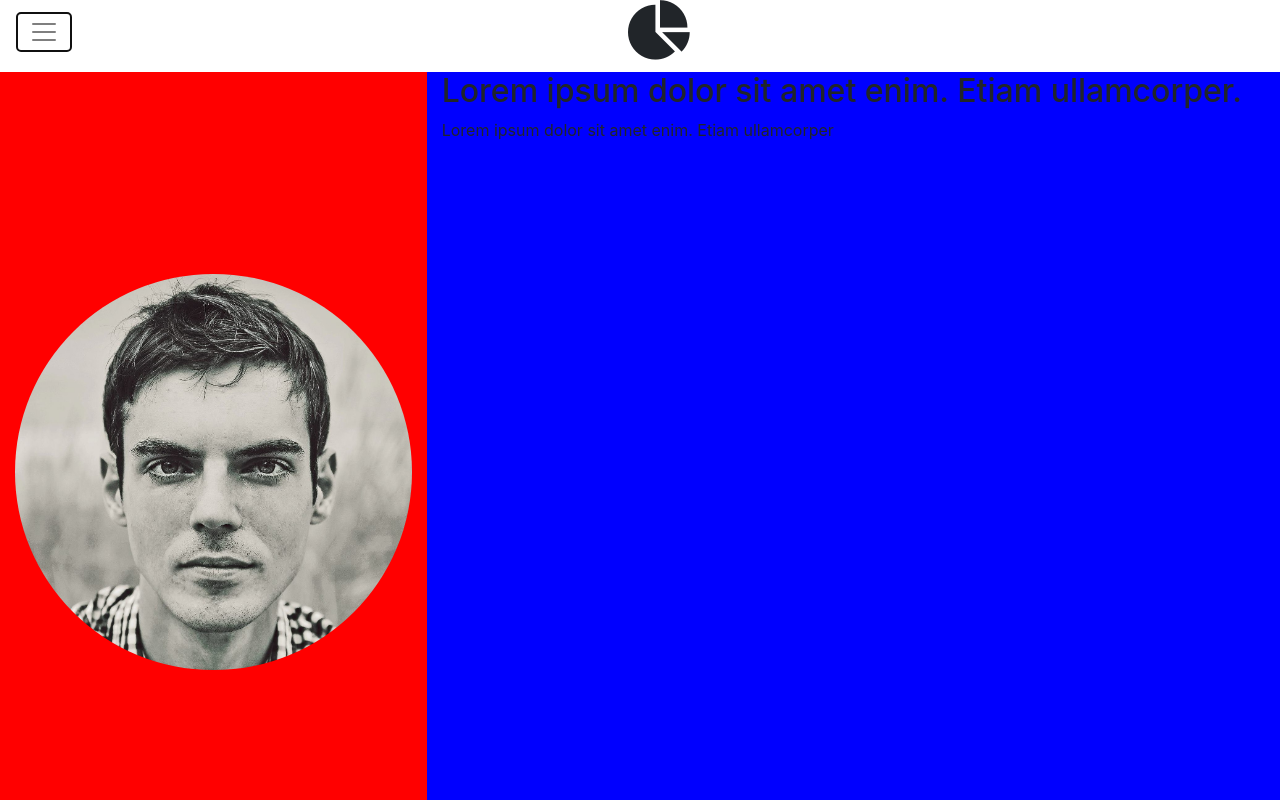
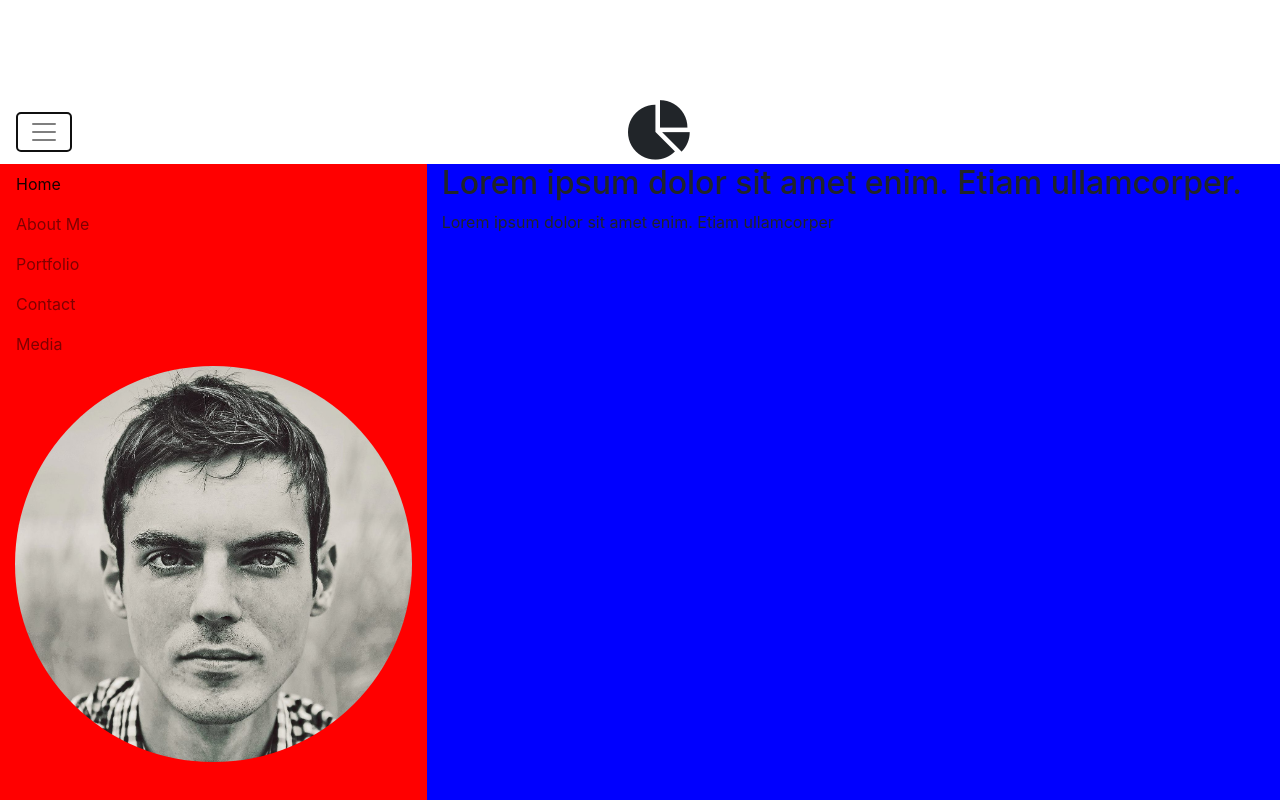
Before and after one commit to Calipso997/test, a website built with webpack: page app/index.html in a window 1280 px wide. Both pictures are taken after a click on the button "Toggle navigation". Shown: the top 800 px of the page. Built offline with nearby package versions, Linux system fonts and the light colour scheme.

Commit message:
poprawki

```diff
--- a/app/index.html
+++ b/app/index.html
@@ -5,13 +5,13 @@
     <body>
         <header>
             <row>
-                <nav class="navbar navbar-toggleable-md navbar-light bg-faded fixed-top nav">
+                <nav class=" navbar-toggleable-md navbar-light bg-faded fixed-top navbar">
                     <button class="navbar-toggler navbar-toggler-right" type="button" data-toggle="collapse" data-target="#navbarNav" aria-controls="navbarNav" aria-expanded="false" aria-label="Toggle navigation">
                         <span class="navbar-toggler-icon"></span>
                     </button>
                     <i class="fa fa-pie-chart fa-4x" aria-hidden="true"></i>
                     <a class="navbar-brand" href="#"></a>
-                    <div class="collapse navbar-collapse navStyle" id="navbarNav">
+                    <div class="collapse navbar-collapse" id="navbarNav">
                         <ul class="navbar-nav ml-auto">
                             <li class="nav-item active">
                                 <a class="nav-link" href="#">Home <span class="sr-only">(current)</span></a>
@@ -24,7 +24,6 @@
                             </li>
                             <li class="nav-item">
                                 <a class="nav-link " href="#">Contact</a>
-                            </li>
                             </li>
                             <li class="nav-item">
                                 <a class="nav-link " href="#">Media</a>
--- a/app/index.js
+++ b/app/index.js
@@ -1,7 +1,11 @@
 import './style.scss';
+import 'bootstrap';
 import $ from 'jquery';
 import moment from 'moment';
 require('font-awesome/css/font-awesome.css');
+import 'bootstrap/js/dist/collapse';
+import 'bootstrap/js/dist/dropdown';
+
 
 
 const port = 3000;
--- a/app/style.scss
+++ b/app/style.scss
@@ -18,21 +18,20 @@ $base-height: 100vh;
 }
 /*~~~~~~~~~~NAVBAR START~~~~~~~~~~~~~~~~~~*/
 .navbar {
-    padding-top: 0;
     width: 100%;
+    padding-top: 100px;
 }
 .nav-item{
     display: flex;
     justify-content: space-between;
     width: 100%;
-
 }
 
 /*~~~~~~~~~~~~~NAVBAREND~~~~~~~~~~~~~~*/
 
 /*~~~~~~~~~~~Description~~~~~~~~~~~*/
 .content {
-    margin-top: 72px;
+    margin-top: 164px;
 
     .description {
         margin: $base-margin;
--- a/webpack.config.js
+++ b/webpack.config.js
@@ -70,7 +70,6 @@ module.exports = {
             'windows.jQuery': 'jquery',
             'window.jQuery': 'jquery',
             Popper: ['popper.js', 'default'],
-            // In case you imported plugins individually, you must also require them here:
             Util: "exports-loader?Util!bootstrap/js/dist/util",
             Dropdown: "exports-loader?Dropdown!bootstrap/js/dist/dropdown",
         })
```
